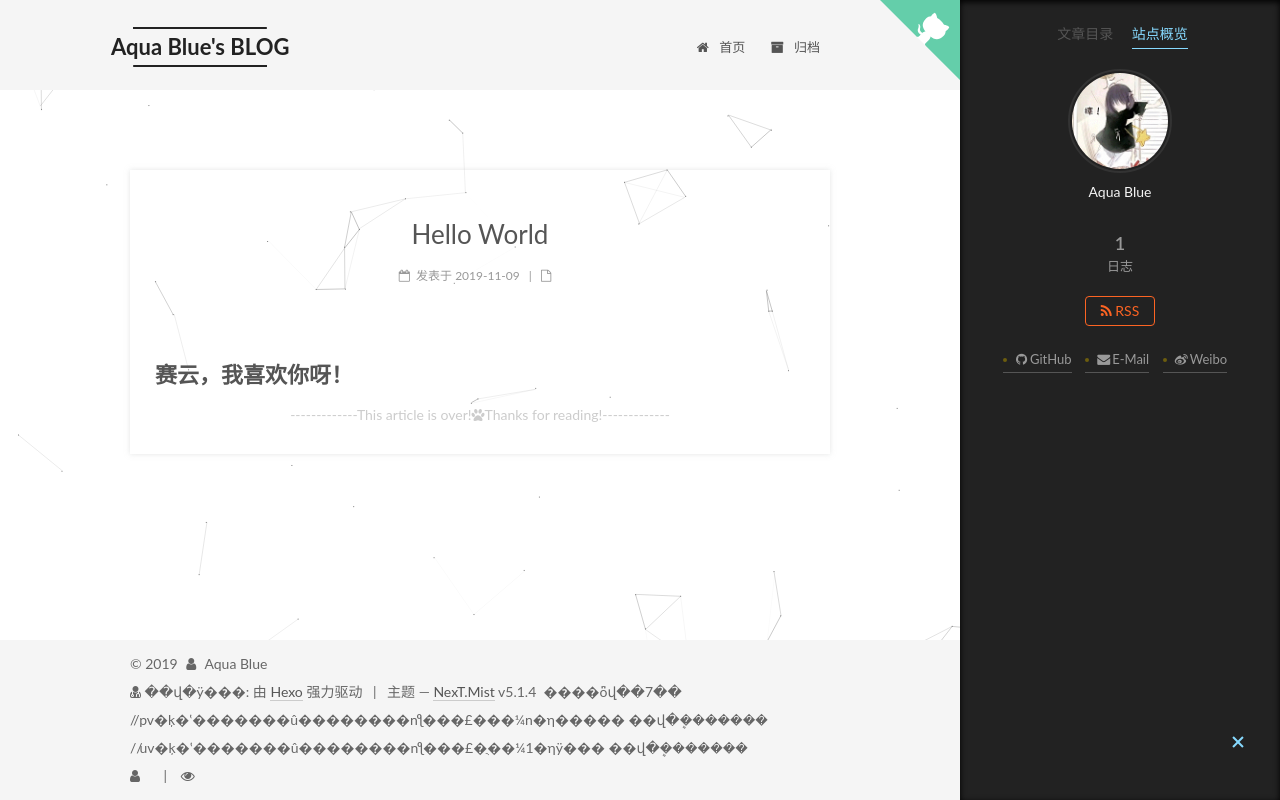
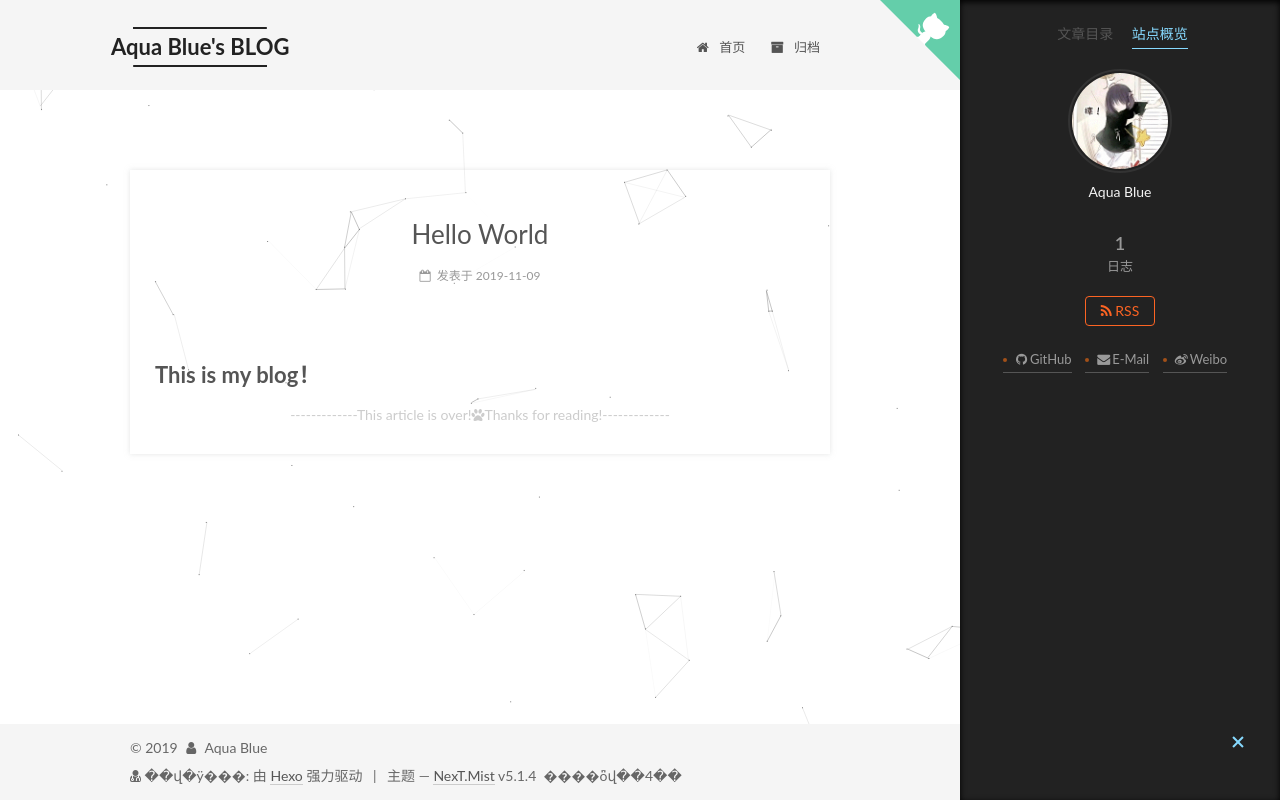
Before and after one commit to Git-Bonboru/Git-Bonboru.github.io, a plain HTML site: page 2019/11/09/hello-world/index.html in a window 1280 px wide. Both pictures are taken after a click on the item "站点概览". Drawn offline with Linux system fonts and the light colour scheme; some packages are replaced by stand-ins of ours; a script that the page names is missing.

Commit message:
Site updated: 2019-11-10 20:09:48

```diff
--- a/2019/11/09/hello-world/index.html
+++ b/2019/11/09/hello-world/index.html
@@ -81,14 +81,14 @@
 
 
 
-<meta name="description" content="赛云，我喜欢你呀！">
+<meta name="description" content="This is my blog！">
 <meta property="og:type" content="article">
 <meta property="og:title" content="Hello World">
 <meta property="og:url" content="http:&#x2F;&#x2F;yoursite.com&#x2F;2019&#x2F;11&#x2F;09&#x2F;hello-world&#x2F;index.html">
 <meta property="og:site_name" content="Aqua Blue&#39;s BLOG">
-<meta property="og:description" content="赛云，我喜欢你呀！">
+<meta property="og:description" content="This is my blog！">
 <meta property="og:locale" content="zh-Hans">
-<meta property="og:updated_time" content="2019-11-10T09:05:56.109Z">
+<meta property="og:updated_time" content="2019-11-10T12:09:24.810Z">
 <meta name="twitter:card" content="summary">
 
 
@@ -281,11 +281,6 @@
 
 
 
-            <span class="post-meta-divider">|</span>
-            <span class="page-pv"><i class="fa fa-file-o"></i>
-            <span class="busuanzi-value" id="busuanzi_value_page_pv" ></span>
-            </span>
-
 
 
 
@@ -304,7 +299,7 @@
 
 
 
-        <h2 id="赛云，我喜欢你呀！"><a href="#赛云，我喜欢你呀！" class="headerlink" title="赛云，我喜欢你呀！"></a>赛云，我喜欢你呀！</h2>
+        <h2 id="This-is-my-blog！"><a href="#This-is-my-blog！" class="headerlink" title="This is my blog！"></a>This is my blog！</h2>
 
     </div>
 
@@ -474,7 +469,7 @@
 
 
 
-              <div class="post-toc-content"><ol class="nav"><li class="nav-item nav-level-2"><a class="nav-link" href="#赛云，我喜欢你呀！"><span class="nav-number">1.</span> <span class="nav-text">赛云，我喜欢你呀！</span></a></li></ol></div>
+              <div class="post-toc-content"><ol class="nav"><li class="nav-item nav-level-2"><a class="nav-link" href="#This-is-my-blog！"><span class="nav-number">1.</span> <span class="nav-text">This is my blog！</span></a></li></ol></div>
 
 
           </div>
@@ -526,37 +521,7 @@
 
 <div class="theme-info">
   <div class="powered-by"></div>
-  <span class="post-count">����ȫվ��7��</span>
-</div>
-
-//pv�ķ�ʽ�������û��������nƪ���£���¼n�η�����
-<span id="busuanzi_container_site_pv">
-    ��վ�ܷ�����<span id="busuanzi_value_site_pv"></span>��
-</span>
-
-//uv�ķ�ʽ�������û��������nƪ���£�ֻ��¼1�ηÿ���
-<span id="busuanzi_container_site_uv">
-  ��վ�ܷ�����<span id="busuanzi_value_site_uv"></span>��
-</span>
-
-<div class="busuanzi-count">
-  <script async src="https://busuanzi.ibruce.info/busuanzi/2.3/busuanzi.pure.mini.js"></script>
-
-
-    <span class="site-uv">
-      <i class="fa fa-user"></i>
-      <span class="busuanzi-value" id="busuanzi_value_site_uv"></span>
-
-    </span>
-
-
-
-    <span class="site-pv">
-      <i class="fa fa-eye"></i>
-      <span class="busuanzi-value" id="busuanzi_value_site_pv"></span>
-
-    </span>
-
+  <span class="post-count">����ȫվ��4��</span>
 </div>
 
 
@@ -729,3 +694,5 @@
 
 </body>
 </html>
+<!-- ҳ����С���� -->
+<script type="text/javascript" src="/js/src/love.js"></script>
--- a/css/main.css
+++ b/css/main.css
@@ -1944,7 +1944,7 @@ img:hover {
   width: 4px;
   height: 4px;
   border-radius: 50%;
-  background: #6c5d0e;
+  background: #a25018;
 }
 .links-of-blogroll {
   font-size: 13px;
```
Also changed, not shown: archives/2019/11/index.html (+3 -31 lines), archives/2019/index.html (+3 -31 lines), archives/index.html (+3 -31 lines), atom.xml (+4 -4 lines), index.html (+4 -32 lines), js/src/love.js (added, +1 -0 lines).
